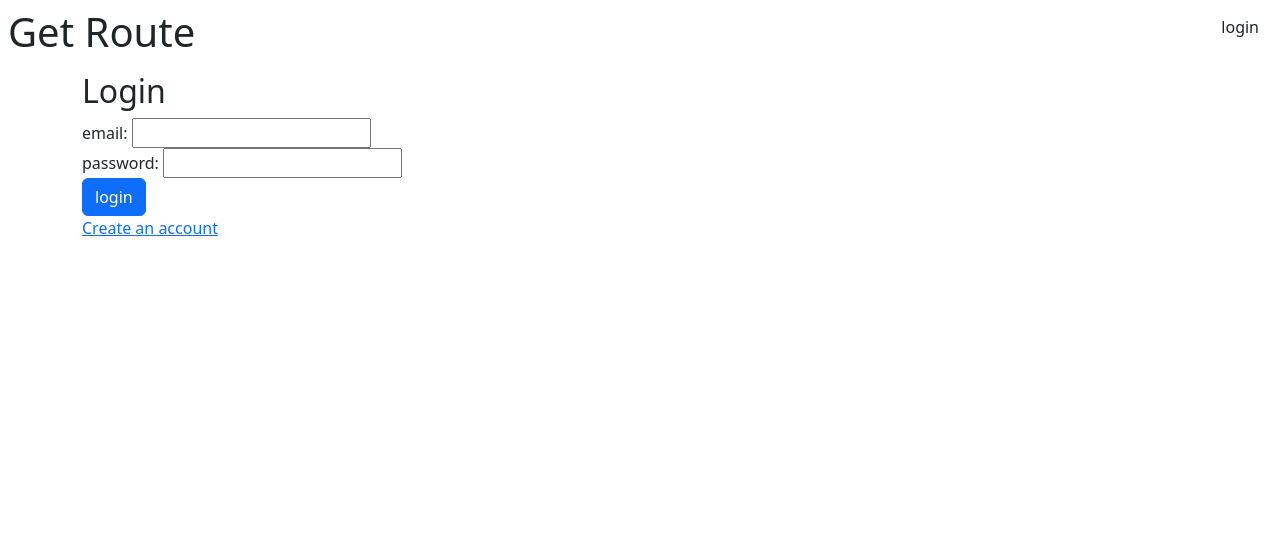
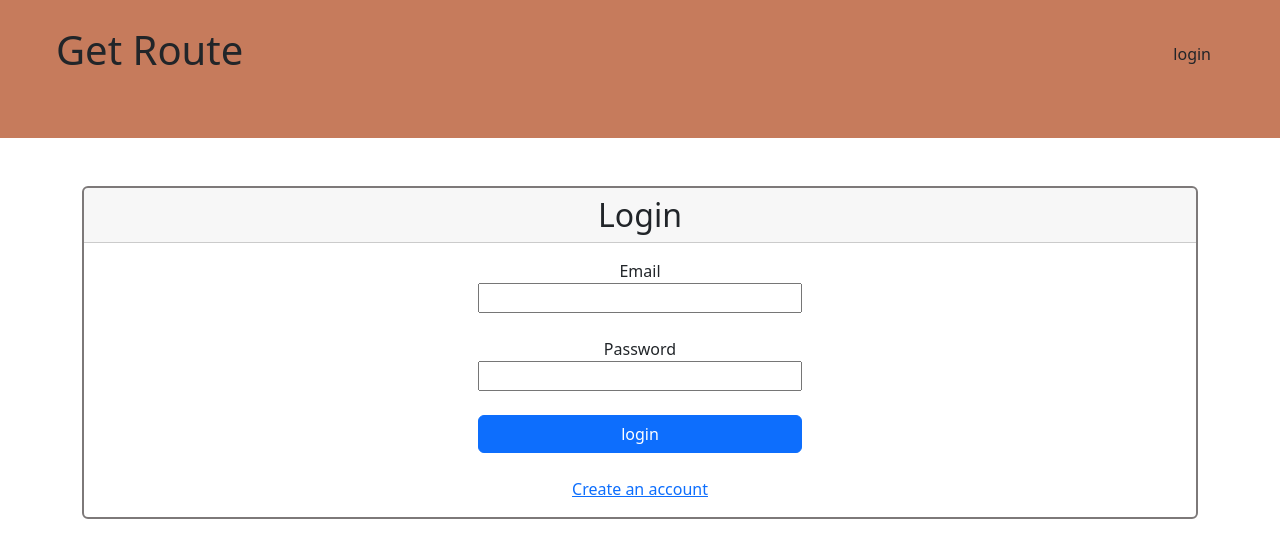
Before and after one commit to wseban/Get-Route, a Node server app: page /login in a window 1280 px wide. Shown: the top 558 px of the page. Run offline with Node 20, Linux system fonts and the light colour scheme; some libraries are stand-ins or nearby versions.

Commit message:
add styles to login and signup forms in the loginpage

```diff
--- a/views/layouts/main.handlebars
+++ b/views/layouts/main.handlebars
@@ -1,42 +1,74 @@
-<!DOCTYPE html>
 <html lang="en">
   <head>
-    <meta charset="UTF-8">
-    <meta http-equiv="X-UA-Compatible" content="IE=edge">
-    <meta name="viewport" content="width=device-width, initial-scale=1.0">
-    <link href="https://cdn.jsdelivr.net/npm/bootstrap@5.2.2/dist/css/bootstrap.min.css" rel="stylesheet"
-    integrity="sha384-Zenh87qX5JnK2Jl0vWa8Ck2rdkQ2Bzep5IDxbcnCeuOxjzrPF/et3URy9Bv1WTRi" crossorigin="anonymous">
+    <meta charset="UTF-8" />
+    <meta http-equiv="X-UA-Compatible" content="IE=edge" />
+    <meta name="viewport" content="width=device-width, initial-scale=1.0" />
+    <link
+      href="https://cdn.jsdelivr.net/npm/bootstrap@5.2.2/dist/css/bootstrap.min.css"
+      rel="stylesheet"
+      integrity="sha384-Zenh87qX5JnK2Jl0vWa8Ck2rdkQ2Bzep5IDxbcnCeuOxjzrPF/et3URy9Bv1WTRi"
+      crossorigin="anonymous"
+    />
     <title>Get Route</title>
   </head>
   <body>
-      <header class="d-flex justify-content-between align-center p-2">
+    <header>
+      <div
+        class="jumbotron jumbotron-fluid p-5"
+        style="background-color: #c67b5c ; margin-top:-30px"
+      >
+        <!--  #89a0af  blue-ish grey shade//-->
+        <div
+          class="container-fluid d-flex justify-content-between p-2 align-items-center"
+        >
           <h1>
             Get Route
           </h1>
           {{#if logged_in}}
-    <nav>
-    <a href="/"><button class="btn" href="/" id="Home">Home</button></a>
-      <a href="/profile"><button class="btn" href="/profile" id="profile">Profile</button></a>
+            <nav class="d-flex justify-content-end align-items-center">
+              <a href="/"><button
+                  class="btn"
+                  href="/"
+                  id="Home"
+                >Home</button></a>
+              <a href="/profile"><button
+                  class="btn"
+                  href="/profile"
+                  id="profile"
+                >Profile</button></a>
               <button class="btn" id="logout">logout</button>
-
 
             </nav>
           {{else}}
             <nav>
-    <a href="/login"><button class="btn" href="/login" id="login">login</button></a>
+              <a href="/login"><button
+                  class="btn"
+                  href="/login"
+                  id="login"
+                >login</button></a>
             </nav>
           {{/if}}
+        </div>
+      </div>
     </header>
-  <main>
+    <main class="container-fluid mt-5">
       <div class="container">
-    {{{ body }}}
+        {{{body}}}
       </div>
     </main>
     {{#if logged_in}}
       <script src="/js/logout.js"></script>
     {{/if}}
-  <script src="https://cdn.jsdelivr.net/npm/@popperjs/core@2.11.6/dist/umd/popper.min.js" integrity="sha384-oBqDVmMz9ATKxIep9tiCxS/Z9fNfEXiDAYTujMAeBAsjFuCZSmKbSSUnQlmh/jp3" crossorigin="anonymous"></script>
-    <script src="https://cdn.jsdelivr.net/npm/bootstrap@5.2.2/dist/js/bootstrap.min.js" integrity="sha384-IDwe1+LCz02ROU9k972gdyvl+AESN10+x7tBKgc9I5HFtuNz0wWnPclzo6p9vxnk" crossorigin="anonymous"></script>
+    <script
+      src="https://cdn.jsdelivr.net/npm/@popperjs/core@2.11.6/dist/umd/popper.min.js"
+      integrity="sha384-oBqDVmMz9ATKxIep9tiCxS/Z9fNfEXiDAYTujMAeBAsjFuCZSmKbSSUnQlmh/jp3"
+      crossorigin="anonymous"
+    ></script>
+    <script
+      src="https://cdn.jsdelivr.net/npm/bootstrap@5.2.2/dist/js/bootstrap.min.js"
+      integrity="sha384-IDwe1+LCz02ROU9k972gdyvl+AESN10+x7tBKgc9I5HFtuNz0wWnPclzo6p9vxnk"
+      crossorigin="anonymous"
+    ></script>
     <script src="//cdn.jsdelivr.net/npm/sweetalert2@11"></script>
     <script src="/js/buyproduct.js"></script>
   </body>
--- a/views/login.handlebars
+++ b/views/login.handlebars
@@ -1,41 +1,79 @@
 <!--Login form-->
 
 <form class="form login-form">
-  <h2>Login</h2>
-  <div class="form-group">
-    <label for="email-login">email:</label>
-    <input class="form-input" type="text" id="email-login" />
+  <div class="card text-center" style="border:2px solid #7d7979">
+    <h2 class="card-header">Login</h2>
+    <div class="card-body">
+      <div class="form-group">
+        <label for="email-login">Email </label><br />
+        <input
+          class="form-input"
+          type="text"
+          id="email-login"
+          style="width:30%"
+        />
+      </div><br />
+      <div class="form-group">
+        <label for="password-login">Password</label><br />
+        <input
+          class="form-input"
+          type="password"
+          id="password-login"
+          style="width:30%"
+        />
+      </div><br />
+      <div class="form-group">
+        <button
+          class="btn btn-primary"
+          type="submit"
+          style="width:30%"
+        >login</button>
+      </div><br />
+      <a href="#" onclick="showSignupFormHandler(event)">Create an account</a>
+
+    </div>
   </div>
-  <div class="form-group">
-    <label for="password-login">password:</label>
-    <input class="form-input" type="password" id="password-login" />
-  </div>
-  <div class="form-group">
-    <button class="btn btn-primary" type="submit">login</button>
-  </div>
-  <a href="#" onclick="showSignupFormHandler(event)">Create an account</a>
 </form>
-
 <!--Sign Up form-->
 
 <form class="form create-form" style="display:none">
-  <h2>Sign Up</h2>
-  <div class="form-group">
-    <label for="name-create">username:</label>
-    <input class="form-input" type="text" id="name-create" />
+  <div class="card text-center" style="border:2px solid #7d7979">
+    <h2 class="card-header">Sign Up</h2>
+    <div class="card-body">
+      <div class="form-group">
+        <label for="name-create">Username</label><br />
+        <input
+          class="form-input"
+          type="text"
+          id="name-create"
+          style="width:30%"
+        />
+      </div><br />
+      <div class="form-group">
+        <label for="email-login-create">Email</label><br />
+        <input
+          class="form-input"
+          type="text"
+          id="email-login-create"
+          style="width:30%"
+        />
+      </div><br />
+      <div class="form-group">
+        <label for="password-login-create">Password</label><br />
+        <input
+          class="form-input"
+          type="password"
+          id="password-login-create"
+          style="width:30%"
+        />
+      </div><br />
+      <div class="form-group">
+        <button class="btn btn-primary" type="submit" style="width:30%">Create
+          account</button>
+      </div><br />
+      <a href="#" onclick="showLoginFormHandler(event)">Login</a>
+    </div>
   </div>
-  <div class="form-group">
-    <label for="email-login-create">email:</label>
-    <input class="form-input" type="text" id="email-login-create" />
-  </div>
-  <div class="form-group">
-    <label for="password-login-create">password:</label>
-    <input class="form-input" type="password" id="password-login-create" />
-  </div>
-  <div class="form-group">
-    <button class="btn btn-primary" type="submit">create account</button>
-  </div>
-  <a href="#" onclick="showLoginFormHandler(event)">Login</a>
 </form>
 
 <script src="/js/login.js"></script>
```
Lines whose indentation alone changed are shown as unchanged.
